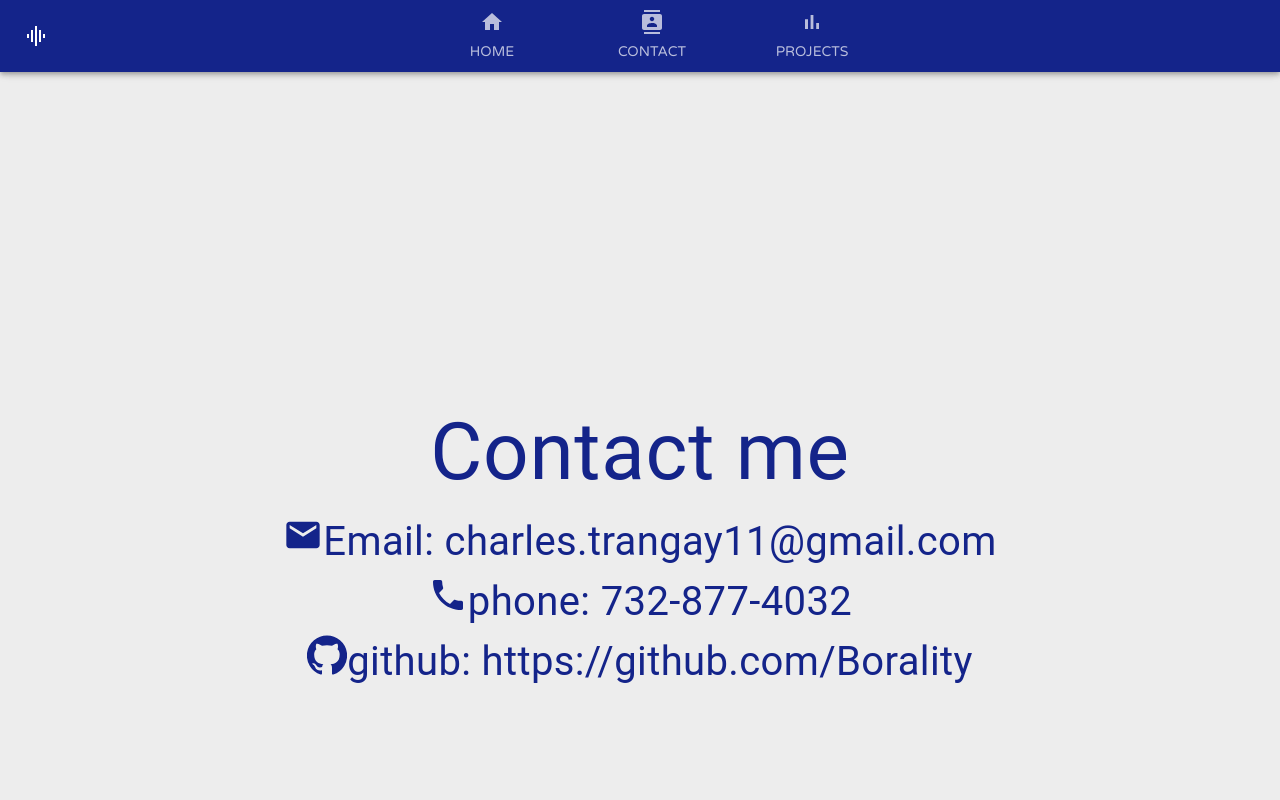
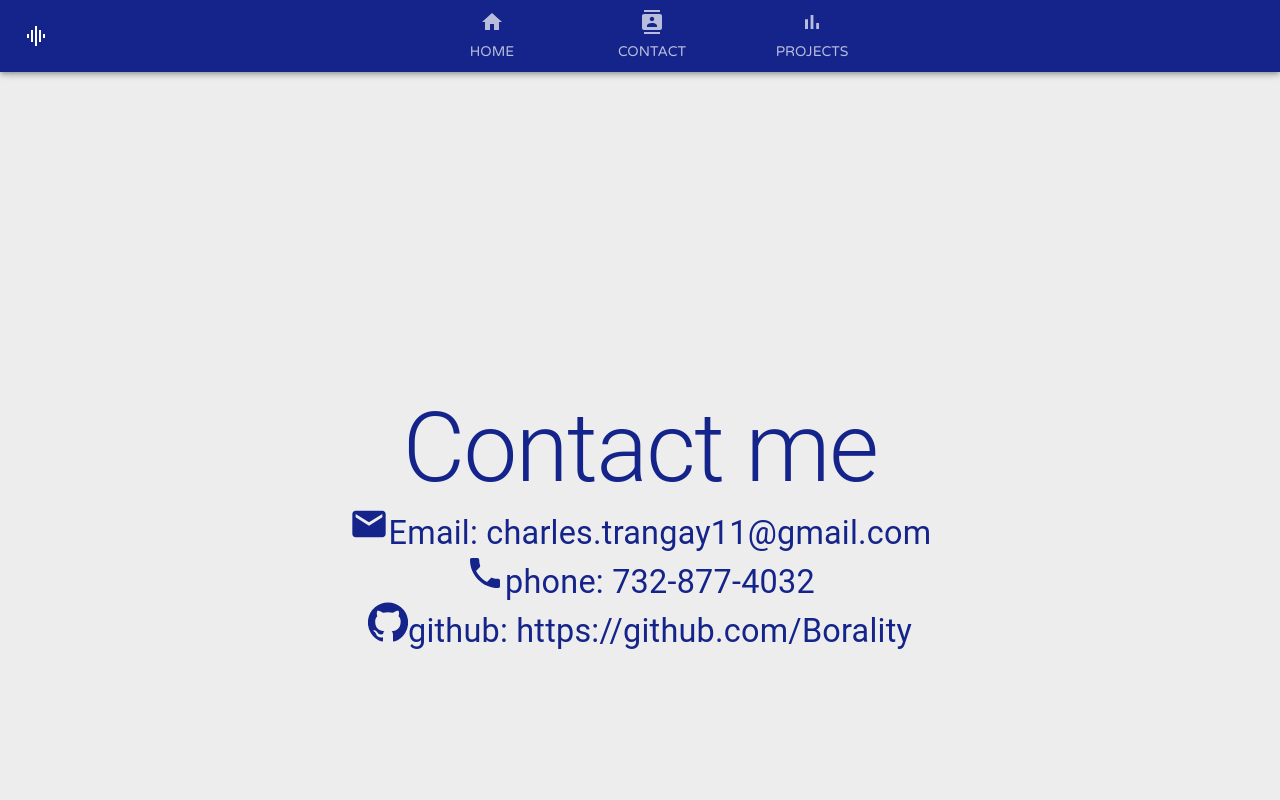
Before and after one commit to Borality/Own-website, a React (Create React App) app: page /Contact in a window 1280 px wide. Shown: the top 800 px of the page. Built offline with nearby package versions, Linux system fonts and the light colour scheme.

Commit message:
fixed contacts page format

```diff
--- a/src/components/Contact.js
+++ b/src/components/Contact.js
@@ -1,40 +1,65 @@
-import React from 'react'
-import Navbar from './Navbar';
-import theme from '../utils/theme';
-import { ThemeProvider } from '@material-ui/styles';
-import {Grid, Typography} from '@material-ui/core'
-import Box from '@material-ui/core/Box';
-import EmailIcon from '@material-ui/icons/Email';
-import PhoneIcon from '@material-ui/icons/Phone';
-import GitHubIcon from '@material-ui/icons/GitHub';
+import React from "react";
+import Navbar from "./Navbar";
+import { Grid, Typography } from "@material-ui/core";
+import Box from "@material-ui/core/Box";
+import EmailIcon from "@material-ui/icons/Email";
+import PhoneIcon from "@material-ui/icons/Phone";
+import GitHubIcon from "@material-ui/icons/GitHub";
+import {
+  createMuiTheme,
+  responsiveFontSizes,
+  ThemeProvider,
+} from "@material-ui/core/styles";
 
 const styles = {
   title: {
-        fontSize: "5rem",
     overflowWrap: "normal",
     color: "#14248A",
   },
   text: {
-        fontSize: "2.5rem",
     overflowWrap: "normal",
     color: "#14248A",
   },
-}
+};
+
+let theme = createMuiTheme();
+theme = responsiveFontSizes(theme);
 
 export default function Contact() {
   const classes = styles;
   return (
-        <div style={{backgroundColor: "#ededed", width: "100%", minHeight: "100vh"}}>
-            <Navbar/>
-            <Grid container justify = 'center' alignItems="center">
-                <Box my = {40} mx = {20} alignItems="center" justifyContent="center" textAlign="center" border={0}>
-                    <Typography style = {classes.title}>Contact me</Typography>
-                    <Typography style = {classes.text}><EmailIcon style={{ fontSize: "2.5rem" }}/>Email: charles.trangay11@gmail.com</Typography>
-                    <Typography style = {classes.text}><PhoneIcon style={{ fontSize: "2.5rem" }}/>phone: 732-877-4032</Typography>
-                    <Typography style = {classes.text}><GitHubIcon style={{ fontSize: "2.5rem" }}/>github: https://github.com/Borality</Typography>
+    <div
+      style={{ backgroundColor: "#ededed", width: "100%", minHeight: "100vh" }}
+    >
+      <Navbar />
+      <Grid container justify="center" alignItems="center">
+        <Box
+          my={40}
+          mx={20}
+          alignItems="center"
+          justifyContent="center"
+          textAlign="center"
+          border={0}
+        >
+          <ThemeProvider theme={theme}>
+            <Typography style={classes.title} variant="h1">
+              Contact me
+            </Typography>
+            <Typography style={classes.text} variant="h4">
+              <EmailIcon style={{ fontSize: "2.5rem" }} />
+              Email: charles.trangay11@gmail.com
+            </Typography>
+            <Typography style={classes.text} variant="h4">
+              <PhoneIcon style={{ fontSize: "2.5rem" }} />
+              phone: 732-877-4032
+            </Typography>
+            <Typography style={classes.text} variant="h4">
+              <GitHubIcon style={{ fontSize: "2.5rem" }} />
+              github: https://github.com/Borality
+            </Typography>
+          </ThemeProvider>
         </Box>
       </Grid>
-
     </div>
-    )
+  );
 }
```
Lines whose indentation alone changed are shown as unchanged.
